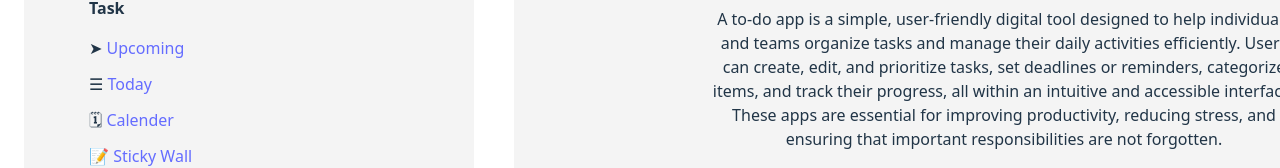
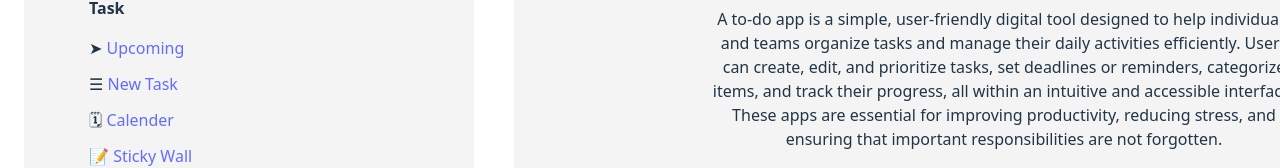
Before and after one commit to Kaluna7/ToDo-List, a React (Vite) app: page /home in a window 1280 px wide. Shown: the part 263-431 px from the top of the page. Built offline with nearby package versions, Linux system fonts and the light colour scheme; a web font is replaced by a local one.

Commit message:
Change Today.jsx to New Task.jsx & Make back-end for add new task

```diff
--- a/src/Component/Data/DataMenu.jsx
+++ b/src/Component/Data/DataMenu.jsx
@@ -1,7 +1,7 @@
 import Calender from "../Calender";
 import Greeting from "../Greeting";
 import StickyWall from "../StickyWall";
-import Today from "../Today";
+import NewTask from "../NewTask";
 import UpComing from "../UpComing";
 
 export const DataMenu = {
@@ -17,7 +17,7 @@ export const DataMenu = {
   stickywall: {
     component: <StickyWall />,
   },
-  today: {
-    component: <Today />,
+  newtask: {
+    component: <NewTask/>,
   },
 };
--- a/src/Component/Menu.jsx
+++ b/src/Component/Menu.jsx
@@ -33,10 +33,10 @@ export default function Menu() {
               label1={"Upcoming"}
             />
             <MenuTask
-              isSelected={selectedMenu === "today"}
-              onPress={() => handlePress("today")}
+              isSelected={selectedMenu === "newtask"}
+              onPress={() => handlePress("newtask")}
               icon2={"☰ "}
-              label2={"Today"}
+              label2={"New Task"}
             />
             <MenuTask
               isSelected={selectedMenu === "calender"}
--- a/src/Component/Today.jsx
+++ b/src/Component/NewTask.jsx
@@ -1,7 +1,7 @@
-export default function Today() {
+export default function NewTask() {
   return (
     <div className="flex flex-col">
-      <h1 className="mb-6">Today</h1>
+      <h1 className="mb-6">New Task</h1>
       <div className="border w-[980px] h-[618px] rounded-4xl p-6">
         <div className="">
           <button style={{ background: "#76DE37" }} className="">
--- a/src/Component/UpComing.jsx
+++ b/src/Component/UpComing.jsx
@@ -1,5 +1,6 @@
 export default function UpComing() {
   return (
+    <>
     <div className="flex flex-col">
       <h1 style={{ fontSize: "45px" }} className="font-bold mb-6">
         Upcoming
@@ -9,9 +10,6 @@ export default function UpComing() {
           <h1 style={{ fontSize: "32px" }} className="font-bold">
             Today
           </h1>
-          <a className="cursor-pointer border border-black p-1.5 rounded-lg">
-            ➕ Add new task
-          </a>
         </div>
       </div>
       <div className="flex flex-row mt-[45px] gap-[40px]">
@@ -20,9 +18,6 @@ export default function UpComing() {
             <h1 style={{ fontSize: "32px" }} className="font-bold">
               Tomorrow
             </h1>
-            <a className="cursor-pointer border border-black p-1.5 rounded-lg">
-              ➕ Add new task
-            </a>
           </div>
         </div>
         <div className="border-2 w-[470px] h-[260px] rounded-4xl p-6">
@@ -30,12 +25,10 @@ export default function UpComing() {
             <h1 style={{ fontSize: "32px" }} className="font-bold">
               This Week
             </h1>
-            <a className="cursor-pointer border border-black p-1.5 rounded-lg">
-              ➕ Add new task
-            </a>
           </div>
         </div>
       </div>
     </div>
+    </>
   );
 }
--- a/src/Page/Login.jsx
+++ b/src/Page/Login.jsx
@@ -13,6 +13,7 @@ export default function Login() {
   const goToSignUp = () => {
     navigate("/signup");
   };
+
 
   useEffect(() => {
     gsap.fromTo(
--- a/src/Page/SignUp.jsx
+++ b/src/Page/SignUp.jsx
@@ -115,7 +115,7 @@ export default function SignUp() {
               </div>
               <p>
                 Already have an account?{" "}
-                <a className="cursor-pointer text-blue-600 hover:underline">
+                <a className="cursor-pointer text-blue-600 hover:underline" onClick={goToLogin}>
                   Log in
                 </a>
               </p>
```
Also changed, not shown: 1 other file (tests, documents, lock files or other folders).
